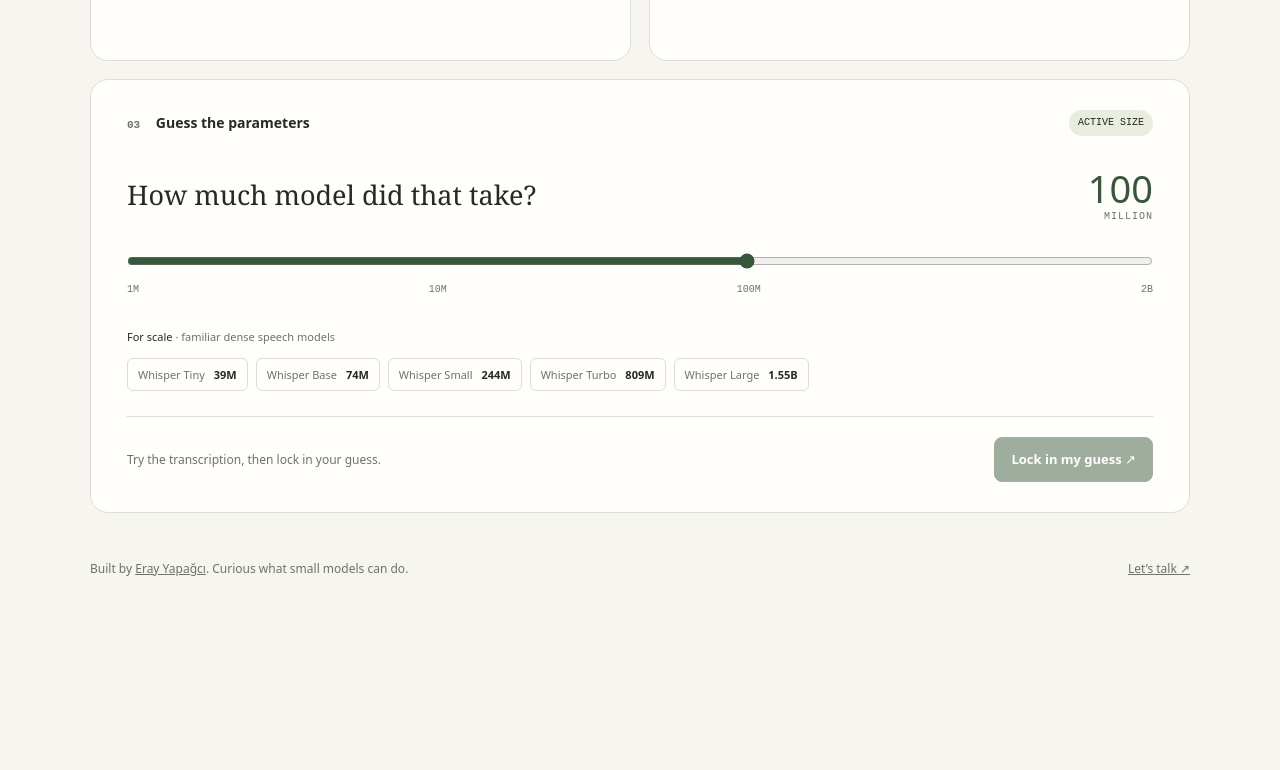
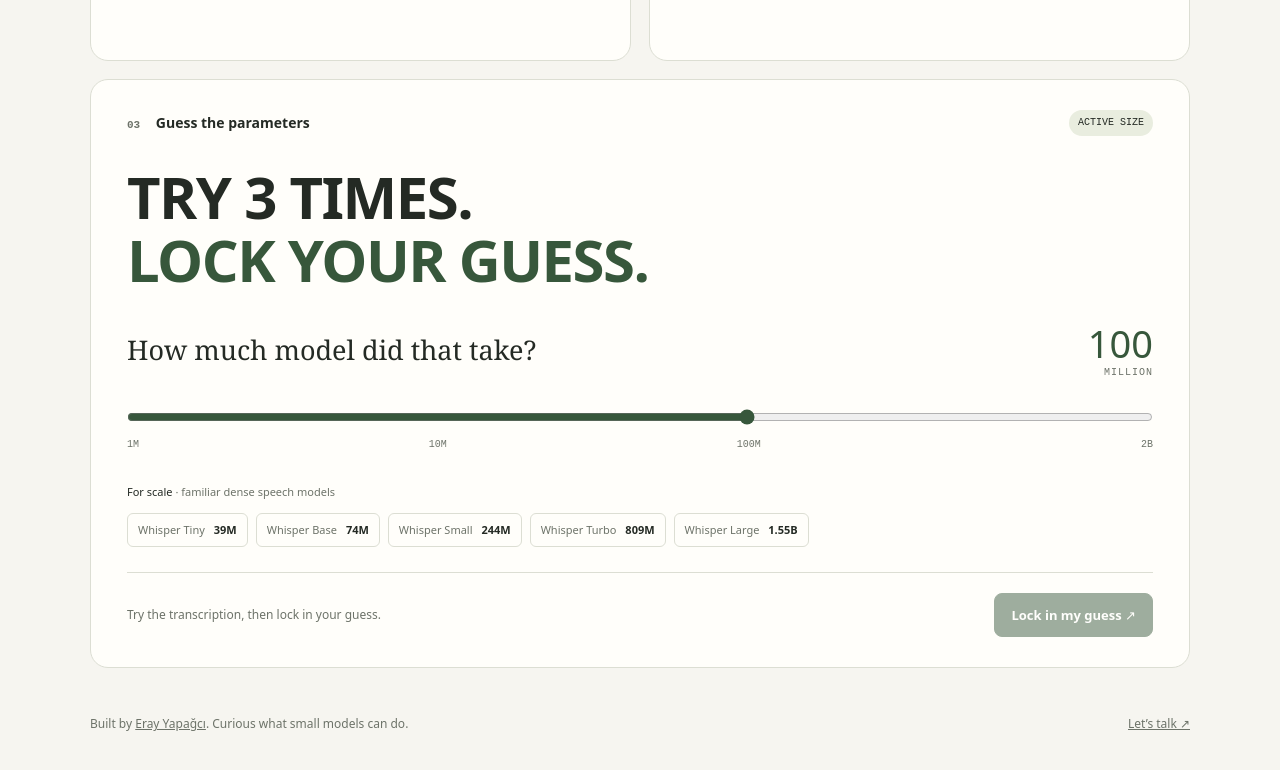
Before and after one commit to erayyap/eray-site, a website: page guess-the-size/index.html in a window 1280 px wide. Shown: the part 991-1761 px from the top of the page. Before the commit the page ends 1615 px from the top, so only its background shows below. Drawn offline with Linux system fonts and the light colour scheme; no server answers.

Commit message:
Add prominent try three times and lock your guess prompt

```diff
--- a/guess-the-size/index.html
+++ b/guess-the-size/index.html
@@ -106,6 +106,7 @@
           <h2 id="guess-title"><span>03</span> Guess the parameters</h2>
           <span class="pill">ACTIVE SIZE</span>
         </div>
+        <p class="guess-callout">Try 3 times.<br /><span>Lock your guess.</span></p>
         <div class="guess-heading">
           <p>How much model did that take?</p>
           <output id="guess-value" for="size">100<span>million</span></output>
--- a/guess-the-size/style.css
+++ b/guess-the-size/style.css
@@ -335,6 +335,17 @@ audio {
   margin-top: 18px;
   padding: 30px 36px;
 }
+.guess-callout {
+  margin: 30px 0 24px;
+  font-size: clamp(32px, 5vw, 58px);
+  font-weight: 650;
+  line-height: 1.08;
+  letter-spacing: -1.5px;
+  text-transform: uppercase;
+}
+.guess-callout span {
+  color: var(--green);
+}
 .guess-heading {
   display: flex;
   align-items: center;
```
